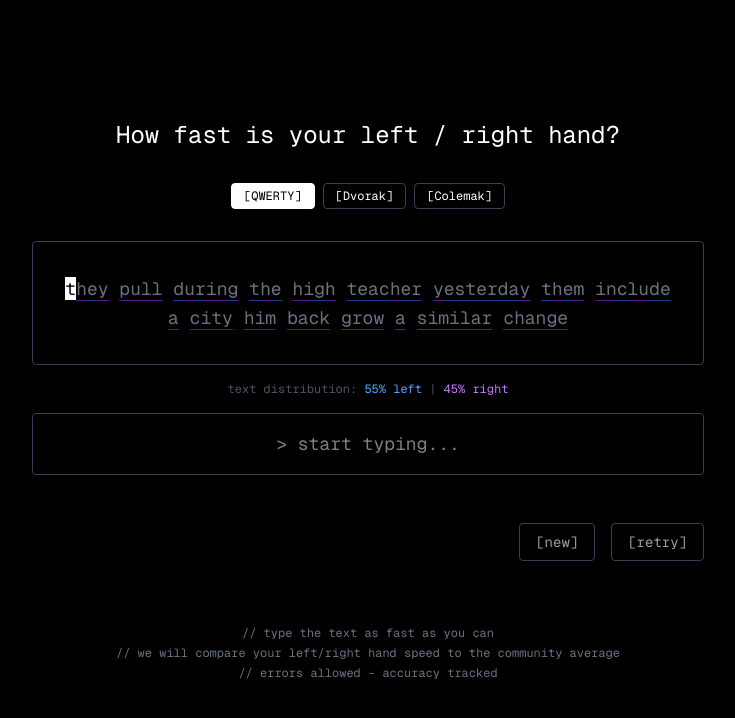
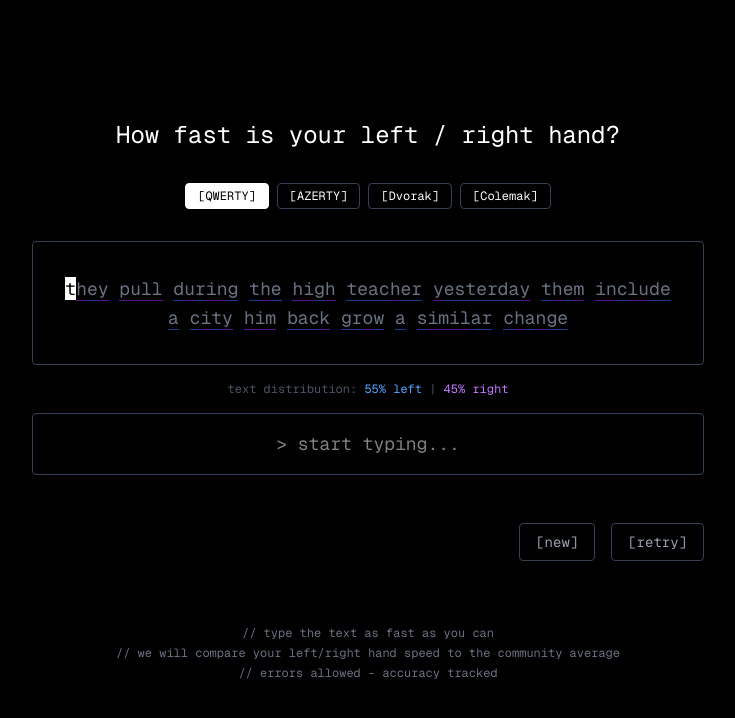
Before and after one commit to ahmedkhaleel2004/leftright, a Next.js app: page / in a window 1280 px wide. Shown: the top 718 px of the page, without its empty margins (272-1007 px from the left). Built offline with nearby package versions, Linux system fonts and the light colour scheme; no server answers.

Commit message:
add azerty

```diff
--- a/src/app/page.tsx
+++ b/src/app/page.tsx
@@ -79,7 +79,83 @@ const KEYBOARD_LAYOUTS = {
       "\\",
       "|",
     ]),
-    baseline: { left: 56, right: 44 }, // Research averages
+  },
+  azerty: {
+    name: "AZERTY",
+    leftHand: new Set([
+      "a",
+      "z",
+      "e",
+      "r",
+      "t",
+      "q",
+      "s",
+      "d",
+      "f",
+      "g",
+      "w",
+      "x",
+      "c",
+      "v",
+      "b",
+      "1",
+      "2",
+      "3",
+      "4",
+      "5",
+      "&",
+      "é",
+      '"',
+      "'",
+      "(",
+      "!",
+      "@",
+      "#",
+      "$",
+      "%",
+    ]),
+    rightHand: new Set([
+      "y",
+      "u",
+      "i",
+      "o",
+      "p",
+      "h",
+      "j",
+      "k",
+      "l",
+      "m",
+      "n",
+      "6",
+      "7",
+      "8",
+      "9",
+      "0",
+      "-",
+      "è",
+      "_",
+      "ç",
+      "à",
+      ")",
+      "=",
+      "+",
+      "^",
+      "¨",
+      "$",
+      "£",
+      "ù",
+      "*",
+      ";",
+      ":",
+      "!",
+      ",",
+      ".",
+      "<",
+      ">",
+      "/",
+      "?",
+      "§",
+    ]),
   },
   dvorak: {
     name: "Dvorak",
@@ -155,7 +231,6 @@ const KEYBOARD_LAYOUTS = {
       "\\",
       "|",
     ]),
-    baseline: { left: 44, right: 56 }, // Research averages
   },
   colemak: {
     name: "Colemak",
@@ -231,7 +306,6 @@ const KEYBOARD_LAYOUTS = {
       "\\",
       "|",
     ]),
-    baseline: { left: 48, right: 52 }, // Research averages
   },
 };
 
```
